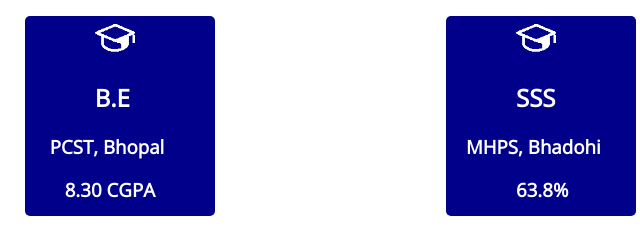
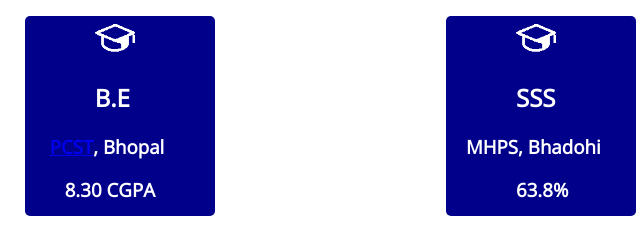
Before and after one commit to rshankargautam/portfolio, a website: page dist/index.html in a window 1280 px wide. Shown: the part 1860-2100 px from the top of the page, 99-739 px from the left. Drawn offline with nearby package versions, Linux system fonts and the light colour scheme.

Commit message:
added college link

```diff
--- a/dist/index.html
+++ b/dist/index.html
@@ -109,7 +109,7 @@
                         <div class="grad">
                             <img src="./img/icons8-graduation-cap-64.png" style="width:40px; height:40px; margin-left: 60px;">
                             <h1>B.E</h1>
-                            <h3>PCST, Bhopal</h3>
+                            <h3><a href="https://www.patelcollege.com">PCST</a>, Bhopal</h3>
                             <p style="font-size:1.17em; font-weight: bolder;">8.30 CGPA</p>
                     </div>
                     <div class="twelth">
```
